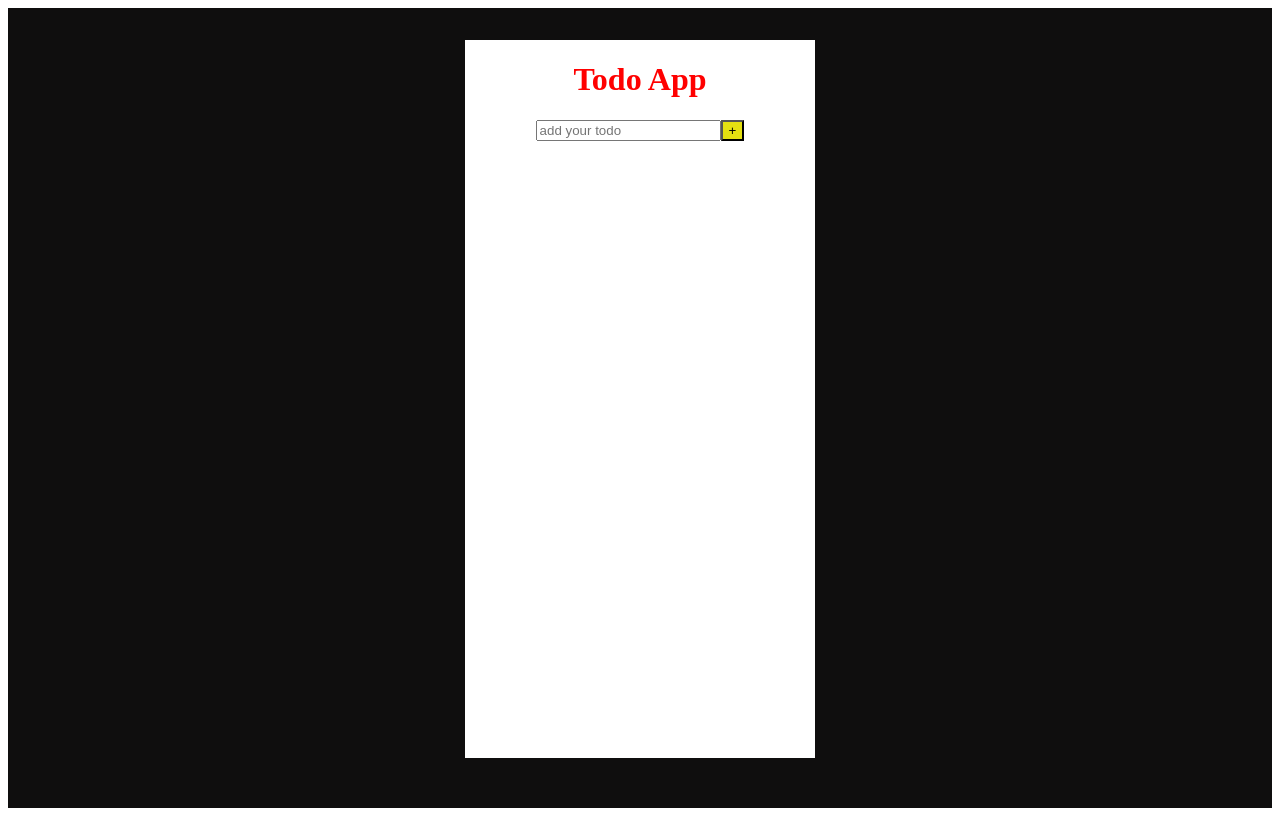
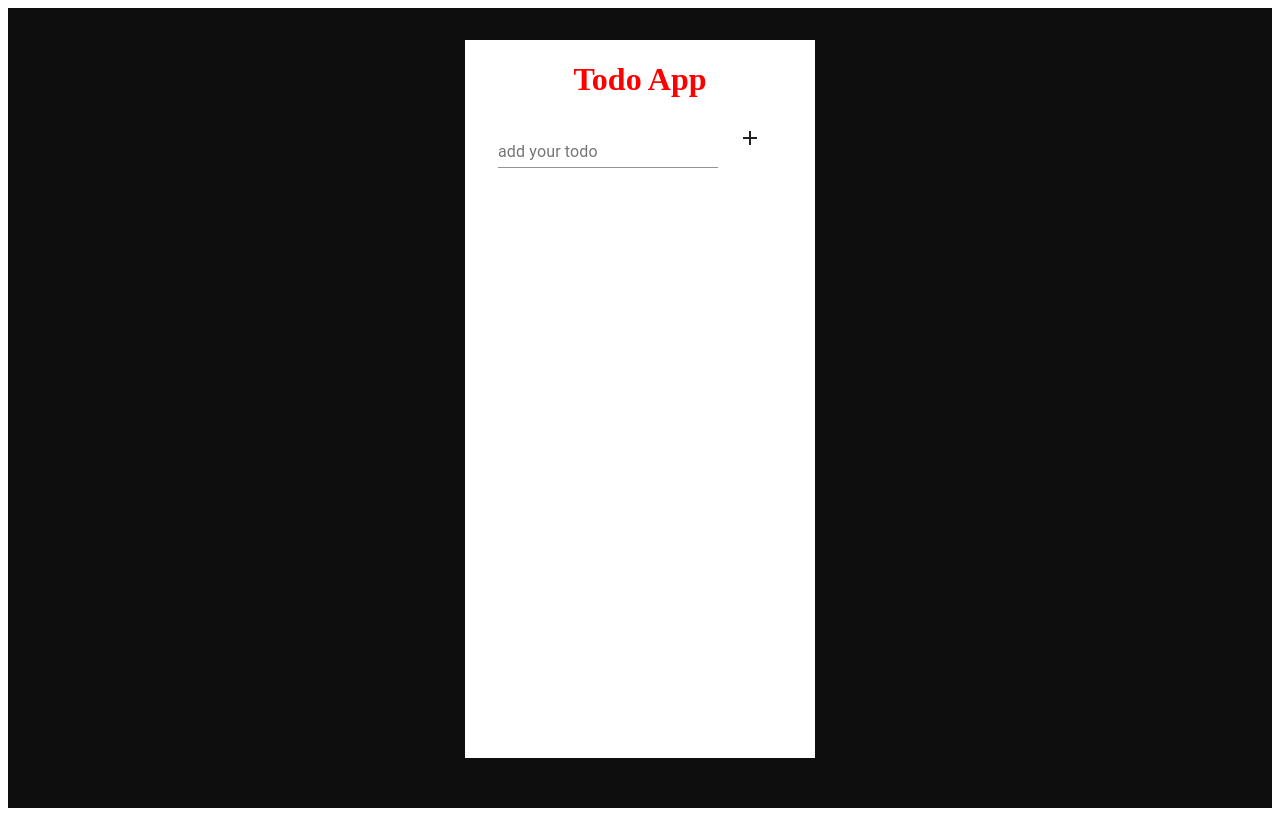
Before and after one commit to alka-1602/todo-app, a React (Create React App) app: page / in a window 1280 px wide. Built offline with nearby package versions, Linux system fonts and the light colour scheme.

Commit message:
<added button and textfield using material ui>

```diff
--- a/package.json
+++ b/package.json
@@ -8,6 +8,8 @@
   ],
   "main": "src/index.js",
   "dependencies": {
+    "@material-ui/core": "^4.11.4",
+    "@material-ui/icons": "^4.11.2",
     "react": "17.0.2",
     "react-dom": "17.0.2",
     "react-scripts": "4.0.0"
--- a/src/AddTodoForm.js
+++ b/src/AddTodoForm.js
@@ -1,4 +1,7 @@
 import React from "react";
+import TextField from "@material-ui/core/TextField";
+import Button from "@material-ui/core/Button";
+import AddIcon from "@material-ui/icons/Add";
 
 const TodoForm = ({ addTodos, setAddTodos }) => {
   const [userInput, setUserInput] = React.useState("");
@@ -11,23 +14,21 @@ const TodoForm = ({ addTodos, setAddTodos }) => {
     event.preventDefault();
     setAddTodos([
       ...addTodos,
-      { text: userInput, completed: false, id: Math.random() * 1000 }
+      { text: userInput, completed: false, id: Math.random() * 1000 },
     ]);
     setUserInput("");
   };
   return (
     <form className="add-items">
-      <input
-        type="text"
-        placeholder="add your todo"
+      <TextField
+        label="add your todo"
         value={userInput}
         onChange={handleChange}
       />
 
-      <button className="btn" onClick={submitHandler}>
-        {" "}
-        +{" "}
-      </button>
+      <Button className="btn" onClick={submitHandler}>
+        <AddIcon />
+      </Button>
     </form>
   );
 };
--- a/src/TodoItem.js
+++ b/src/TodoItem.js
@@ -1,4 +1,6 @@
 import React from "react";
+import Button from "@material-ui/core/Button";
+import DeleteOutlineIcon from "@material-ui/icons/DeleteOutline";
 
 const TodoItem = ({ text, deleteTodo, todo }) => {
   console.log("TodoItem rendered");
@@ -13,22 +15,9 @@ const TodoItem = ({ text, deleteTodo, todo }) => {
       <li className="each-item">
         <input type="checkbox" />
         <label class="strikethrough">{text} </label>
-        <button className="btn-delete" onClick={deleteHandler}>
-          <svg
-            xmlns="http://www.w3.org/2000/svg"
-            width="14"
-            height="14"
-            fill="currentColor"
-            class="bi bi-trash"
-            viewBox="0 0 "
-          >
-            <path d="M5.5 5.5A.5.5 0 0 1 6 6v6a.5.5 0 0 1-1 0V6a.5.5 0 0 1 .5-.5zm2.5 0a.5.5 0 0 1 .5.5v6a.5.5 0 0 1-1 0V6a.5.5 0 0 1 .5-.5zm3 .5a.5.5 0 0 0-1 0v6a.5.5 0 0 0 1 0V6z" />
-            <path
-              fill-rule="evenodd"
-              d="M14.5 3a1 1 0 0 1-1 1H13v9a2 2 0 0 1-2 2H5a2 2 0 0 1-2-2V4h-.5a1 1 0 0 1-1-1V2a1 1 0 0 1 1-1H6a1 1 0 0 1 1-1h2a1 1 0 0 1 1 1h3.5a1 1 0 0 1 1 1v1zM4.118 4 4 4.059V13a1 1 0 0 0 1 1h6a1 1 0 0 0 1-1V4.059L11.882 4H4.118zM2.5 3V2h11v1h-11z"
-            />
-          </svg>
-        </button>
+        <Button className="btn-delete" onClick={deleteHandler}>
+          <DeleteOutlineIcon />
+        </Button>
       </li>
     </form>
   );
```
Also changed, not shown: 1 other file (tests, documents, lock files or other folders).
